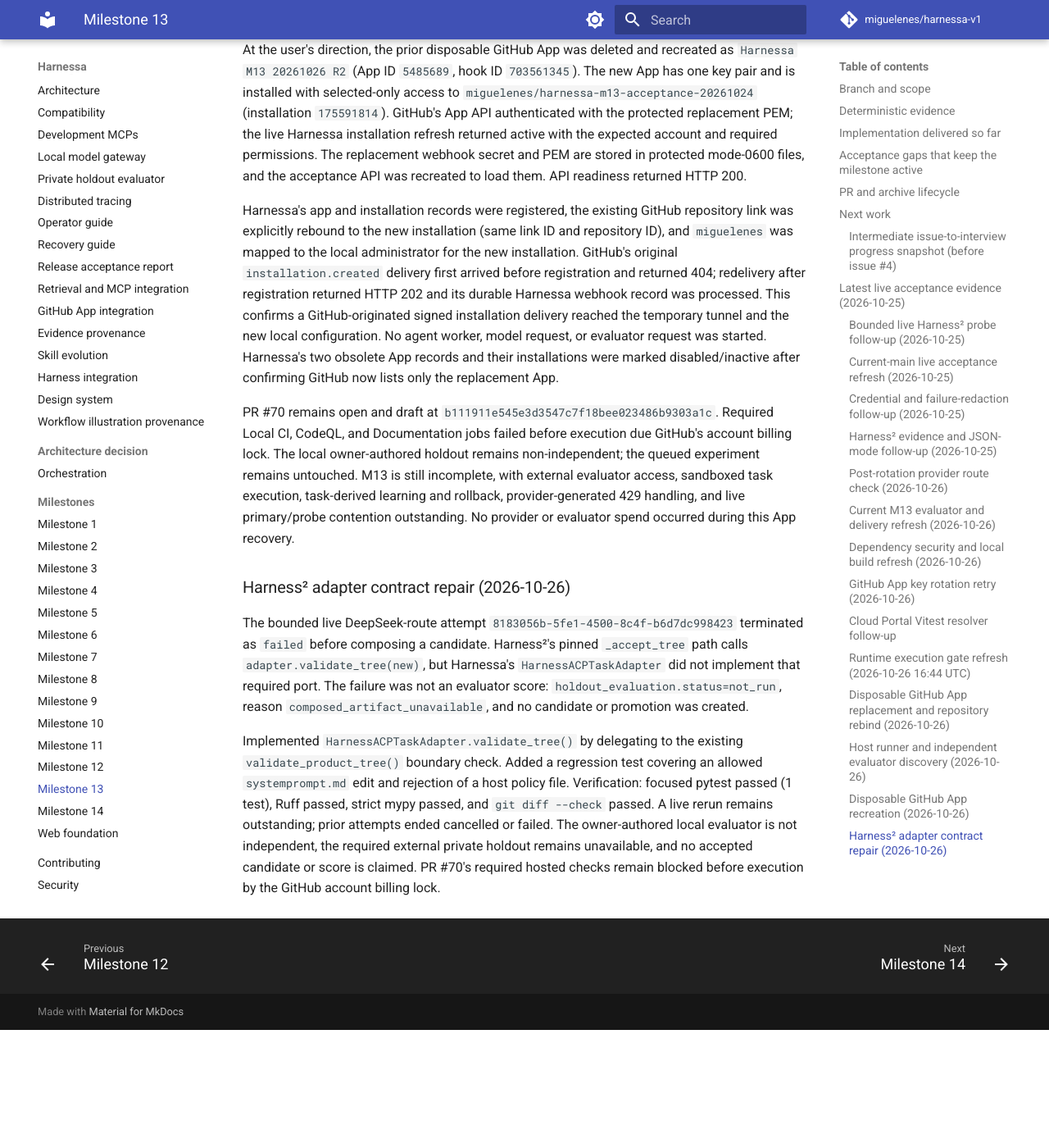
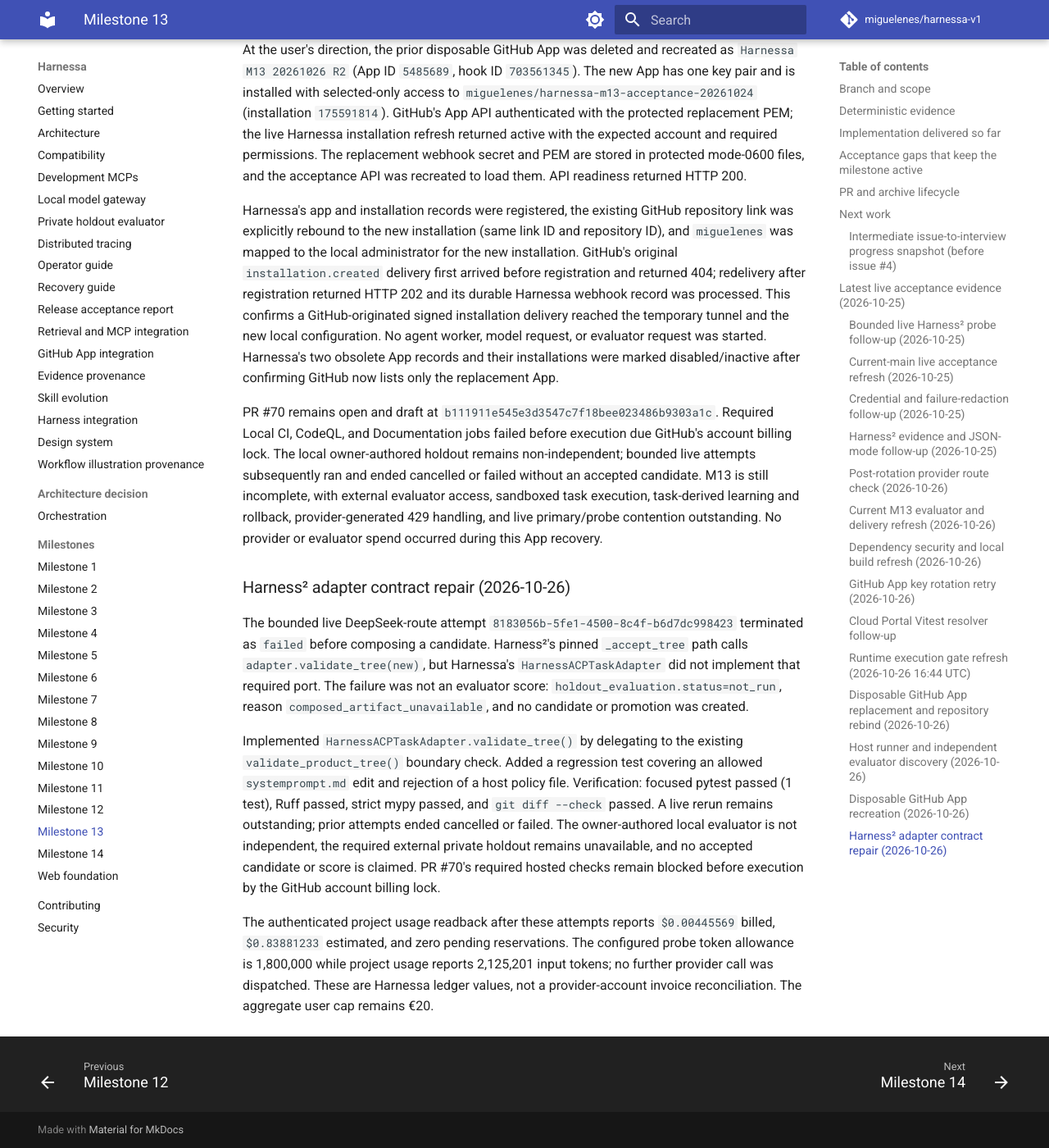
Before and after one commit to miguelenes/harnessa-v1, an MkDocs documentation site: the page built from docs/milestones/13.md, in a window 1280 px wide and 1400 px high, scrolled down 22047 px. Shown: the whole window at 82% size. Built offline with MkDocs 1.6.1 and Material for MkDocs 9.7.7, drawn with Linux system fonts in a browser that asks for light colours; comment, search, counter and statistics services are not loaded; before the commit the page ends 23303 px from its top, so only the background shows below that.

Commit message:
docs: refresh M13 runtime blocker evidence

```diff
--- a/docs/milestones/13.md
+++ b/docs/milestones/13.md
@@ -326,8 +326,8 @@
 PR #70 remains open and draft at `b111911e545e3d3547c7f18bee023486b9303a1c`.
 Required Local CI, CodeQL, and Documentation jobs failed before execution due
 GitHub's account billing lock. The local owner-authored holdout remains
-non-independent; the queued experiment remains untouched. M13 is still
-incomplete, with external evaluator access, sandboxed task execution,
+non-independent; bounded live attempts subsequently ran and ended cancelled
+or failed without an accepted candidate. M13 is still incomplete, with external evaluator access, sandboxed task execution,
 task-derived learning and rollback, provider-generated 429 handling, and live
 primary/probe contention outstanding. No provider or evaluator spend occurred
 during this App recovery.
@@ -336,3 +336,5 @@
 The bounded live DeepSeek-route attempt `8183056b-5fe1-4500-8c4f-b6d7dc998423` terminated as `failed` before composing a candidate. Harness²'s pinned `_accept_tree` path calls `adapter.validate_tree(new)`, but Harnessa's `HarnessACPTaskAdapter` did not implement that required port. The failure was not an evaluator score: `holdout_evaluation.status=not_run`, reason `composed_artifact_unavailable`, and no candidate or promotion was created.
 
 Implemented `HarnessACPTaskAdapter.validate_tree()` by delegating to the existing `validate_product_tree()` boundary check. Added a regression test covering an allowed `systemprompt.md` edit and rejection of a host policy file. Verification: focused pytest passed (1 test), Ruff passed, strict mypy passed, and `git diff --check` passed. A live rerun remains outstanding; prior attempts ended cancelled or failed. The owner-authored local evaluator is not independent, the required external private holdout remains unavailable, and no accepted candidate or score is claimed. PR #70's required hosted checks remain blocked before execution by the GitHub account billing lock.
+
+The authenticated project usage readback after these attempts reports `$0.00445569` billed, `$0.83881233` estimated, and zero pending reservations. The configured probe token allowance is 1,800,000 while project usage reports 2,125,201 input tokens; no further provider call was dispatched. These are Harnessa ledger values, not a provider-account invoice reconciliation. The aggregate user cap remains €20.
```
